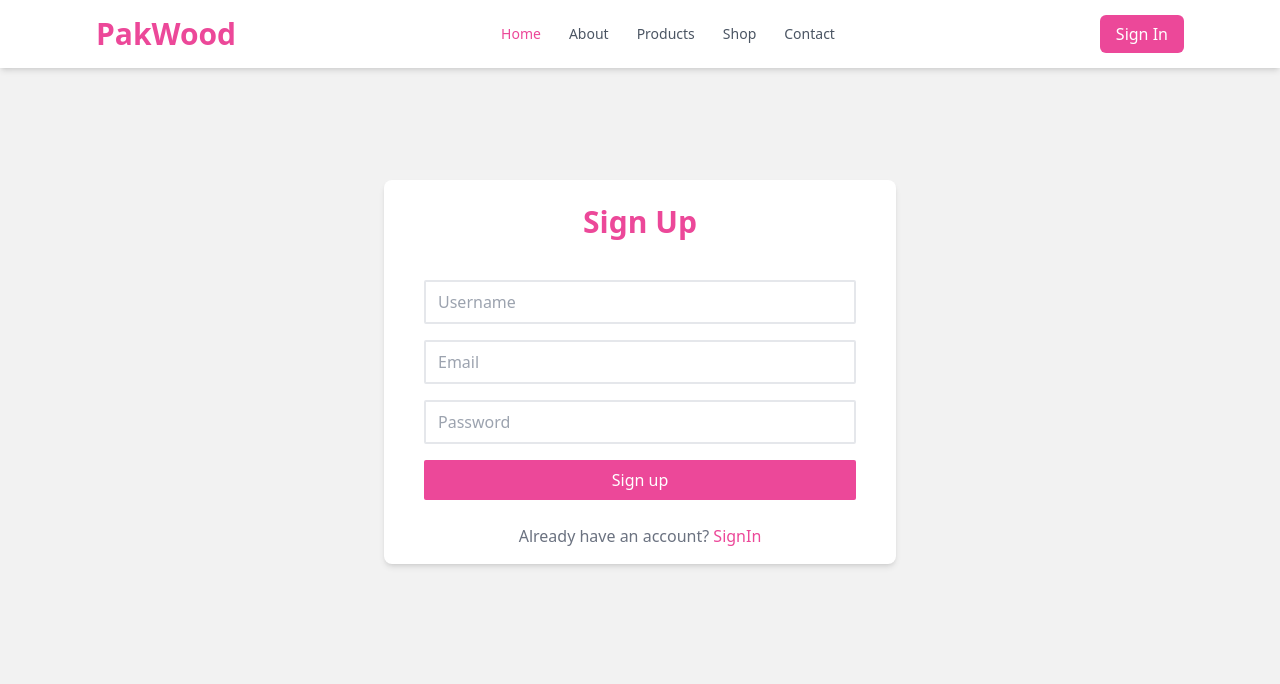
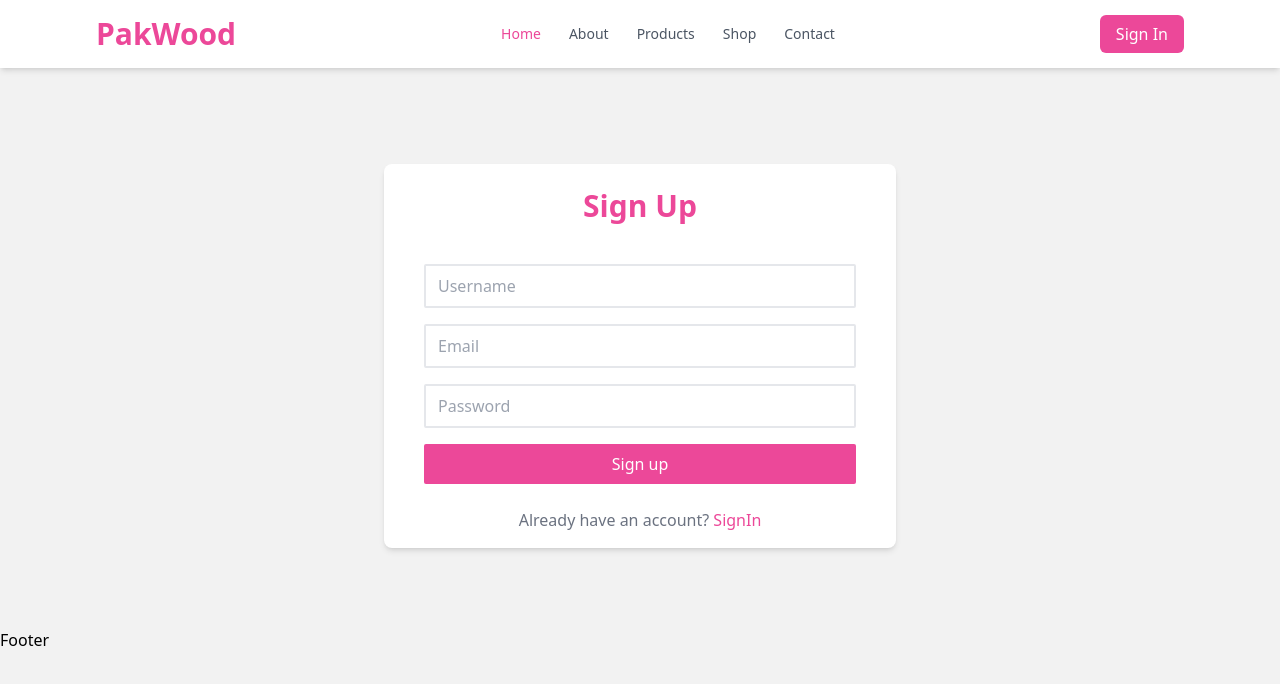
Before and after one commit to Rana-Abdul-Waleed/PakWood, a React (Vite) app in the folder frontend/: page /signup in a window 1280 px wide. Shown: the top 684 px of the page. Built offline with nearby package versions, Linux system fonts and the light colour scheme.

Commit message:
did error handling in sign up page

```diff
--- a/frontend/package.json
+++ b/frontend/package.json
@@ -13,7 +13,8 @@
     "react": "^19.1.0",
     "react-dom": "^19.1.0",
     "react-icons": "^5.5.0",
-    "react-router-dom": "^7.6.0"
+    "react-router-dom": "^7.6.0",
+    "react-toastify": "^11.0.5"
   },
   "devDependencies": {
     "@eslint/js": "^9.25.0",
--- a/frontend/src/App.jsx
+++ b/frontend/src/App.jsx
@@ -15,7 +15,7 @@ const App = () => {
         <Route path="/signup" element={<SignUp />} />
         <Route path="/signin" element={<SignIn />} />
       </Routes>
-      {/* <Footer /> */}
+      <Footer />
     </BrowserRouter>
   );
 };
--- a/frontend/src/pages/SignUp.jsx
+++ b/frontend/src/pages/SignUp.jsx
@@ -4,6 +4,7 @@ import { Link, useNavigate } from "react-router-dom";
 const SignUp = () => {
   const [formData, setFormData] = useState({});
   const [loading, setLoading] = useState(false);
+  const [error, setError] = useState(null);
   const navigate = useNavigate();
 
   const handleChange = (e) => {
@@ -14,27 +15,39 @@ const SignUp = () => {
 
   const handleSubmit = async (e) => {
     e.preventDefault();
+    setLoading(false);
+    setError(null);
+    if (!formData.username || !formData.email || !formData.password) {
+      return setError("Please fill out all the fields!");
+    }
 
     try {
       setLoading(true);
+      setError(null);
       const res = await fetch("/backend/auth/signup", {
         method: "POST",
         headers: { "Content-Type": "application/json" },
         body: JSON.stringify(formData),
       });
       const data = await res.json();
+      if (data.success === false) {
+        setError(data.message);
+        setLoading(false);
+      }
       console.log(data);
       setLoading(false);
       if (res.ok) {
         navigate("/signin");
       }
     } catch (error) {
+      setError(error.message);
       setLoading(false);
     }
   };
 
   return (
-    <div className="flex flex-col items-center justify-center gap-6 my-28 py-4 max-w-lg mx-auto bg-white rounded-lg shadow-md">
+    <div>
+      <div className="flex flex-col items-center justify-center gap-6 mt-24 py-4 max-w-lg mx-auto bg-white rounded-lg shadow-md">
         <h1 className="text-3xl text-pink-500 font-semibold mt-2">Sign Up</h1>
         <form
           className="flex flex-col gap-4 w-full pt-4 px-10"
@@ -70,12 +83,14 @@ const SignUp = () => {
             onChange={handleChange}
             disabled={loading}
           />
+          <div className="flex flex-col">
             <button
               className="bg-pink-500 py-2 text-white rounded-sm hover:bg-pink-600"
               disabled={loading}
             >
               {loading ? "Loading..." : "Sign up"}
             </button>
+          </div>
         </form>
         <div className="text-gray-500">
           Already have an account?{" "}
@@ -87,6 +102,10 @@ const SignUp = () => {
           </Link>
         </div>
       </div>
+      <div className="max-w-lg mx-auto mt-2 mb-14 py-2 px-2 text-red-500">
+        {error}
+      </div>
+    </div>
   );
 };
 
```
Also changed, not shown: 1 other file (tests, documents, lock files or other folders). Lines whose indentation alone changed are shown as unchanged.
